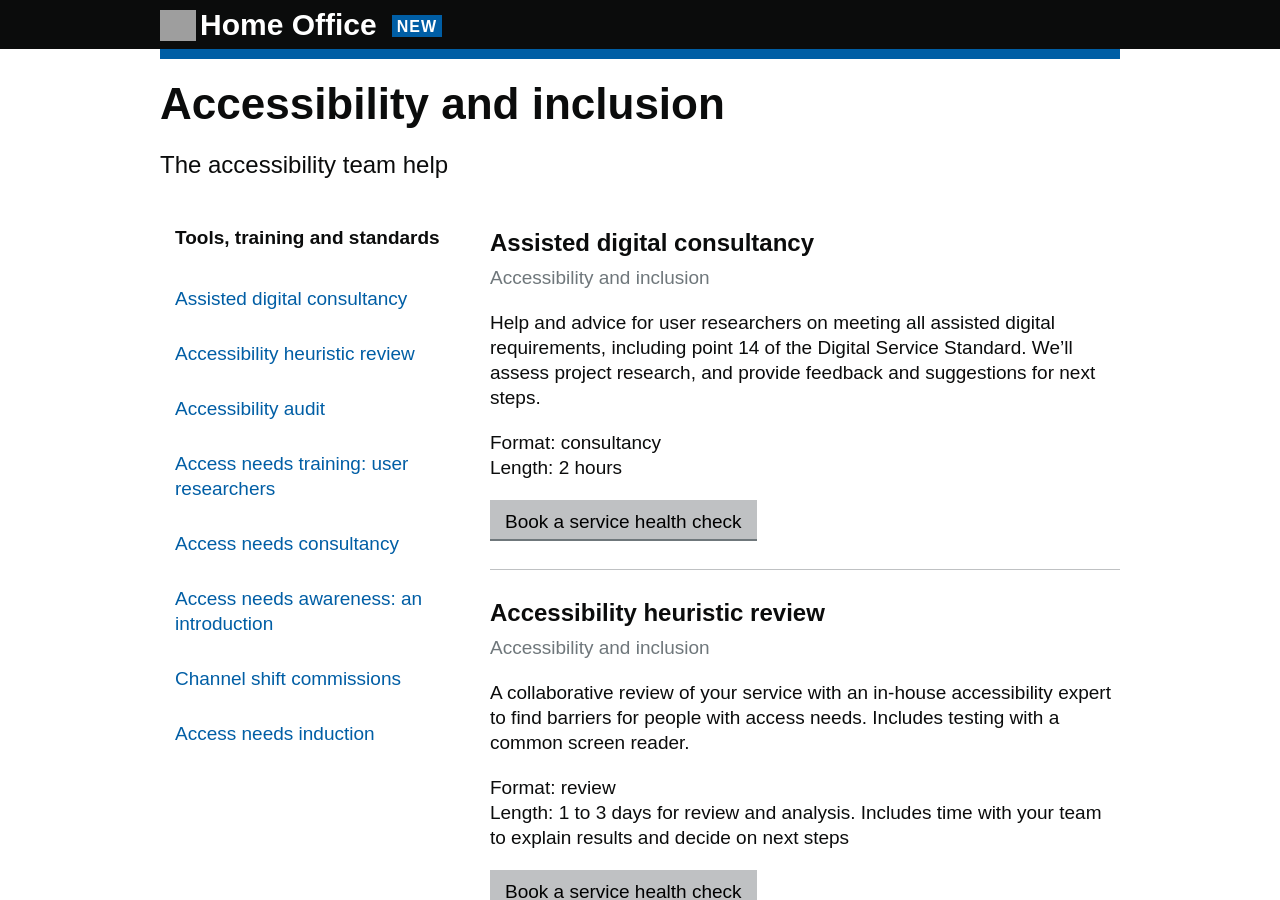
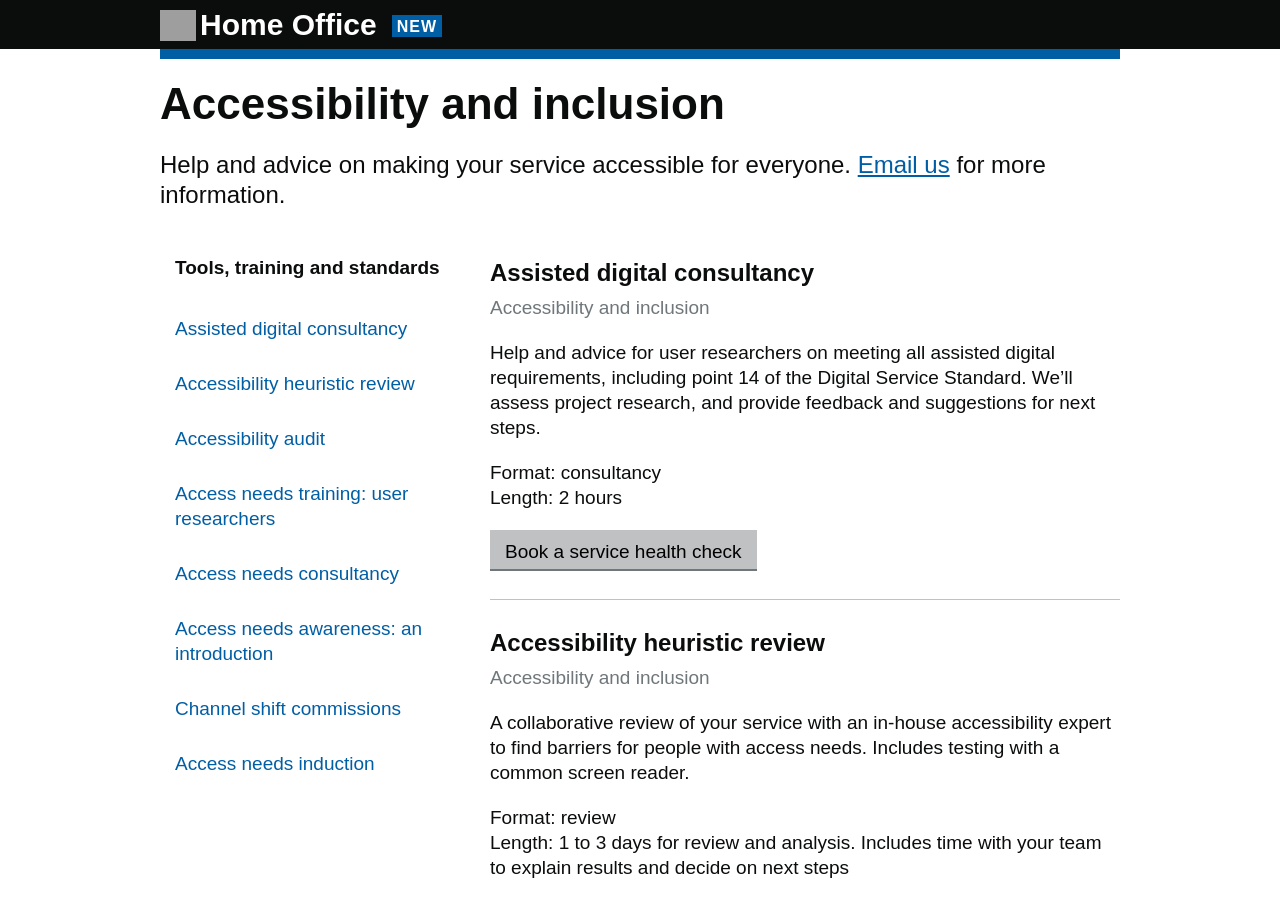
Before and after one commit to Abdul2/coe, a Jekyll site: the page built from accessibility-and-inclusion.md, in a window 1280 px wide and 900 px high. Built offline with Jekyll 4.4.1, drawn with Linux system fonts in a browser that asks for light colours; grey boxes are pictures that could not be loaded.

Commit message:
added summary and email link

```diff
--- a/accessibility-and-inclusion.md
+++ b/accessibility-and-inclusion.md
@@ -5,4 +5,4 @@ permalink: /accessibility-and-inclusion
 category: "Accessibility and inclusion"
 ---
 
-The accessibility team help
+Help and advice on making your service accessible for everyone. <a href="mailto:CentreOfExcellenceCentral@digital.homeoffice.gov.uk">Email us</a> for more information.
```
